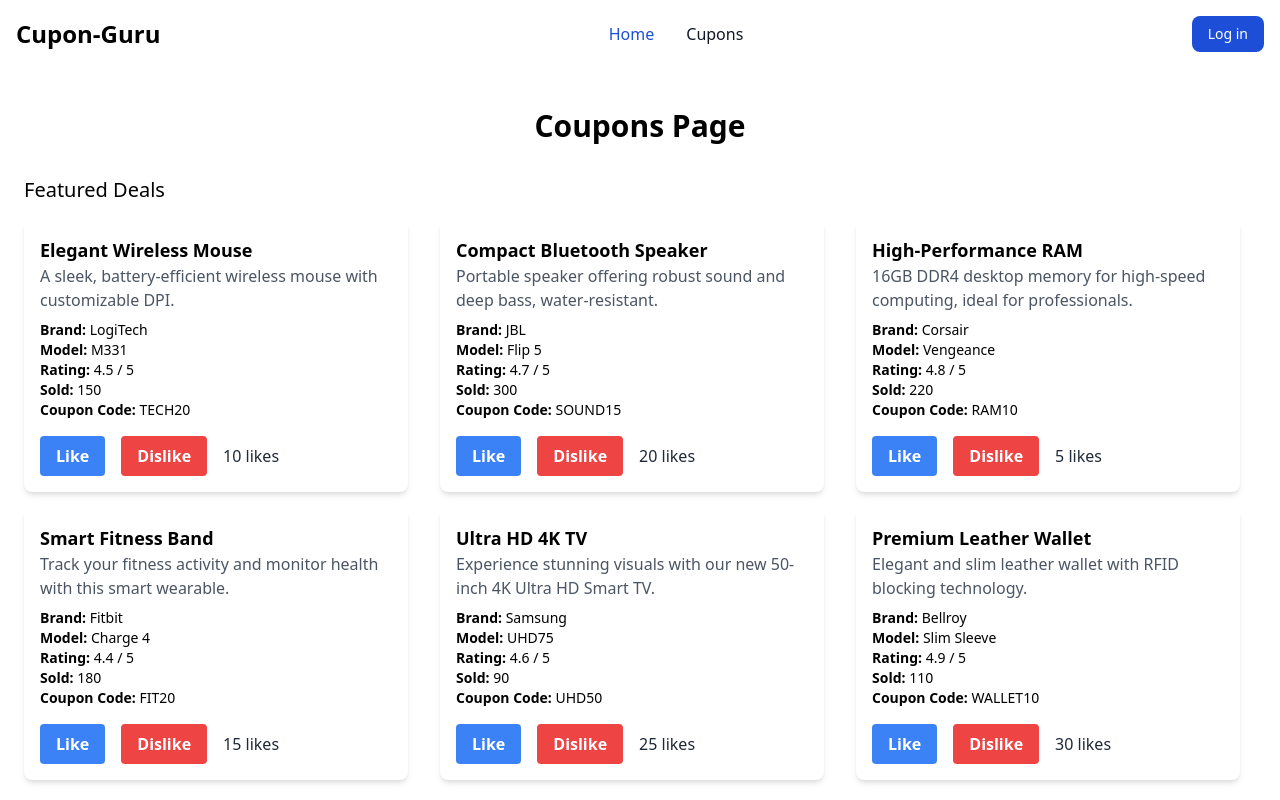
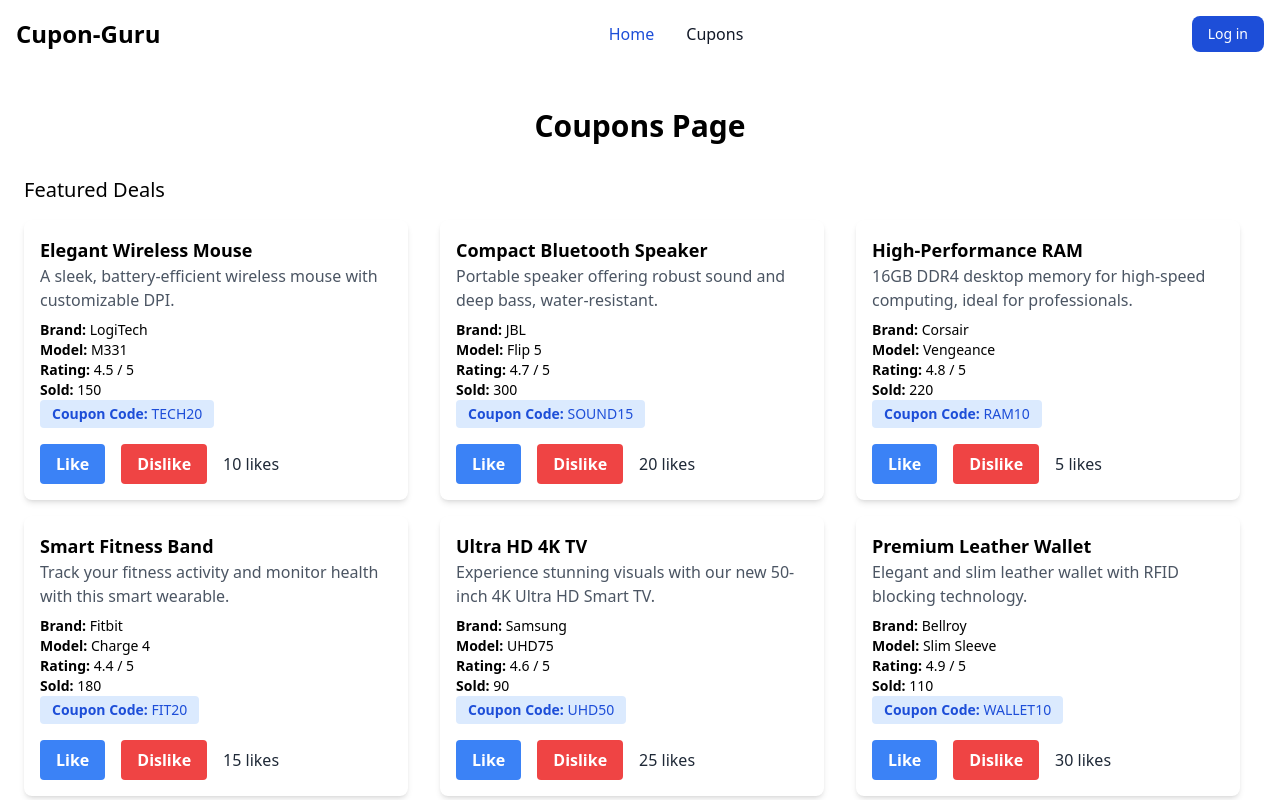
Before and after one commit to meirjc-adzz/test-svkit, a SvelteKit app: page /cupons in a window 1280 px wide. Shown: the top 800 px of the page. Built offline with nearby package versions, Linux system fonts and the light colour scheme.

Commit message:
copy functionality added

```diff
--- a/src/components/SimpleCard.svelte
+++ b/src/components/SimpleCard.svelte
@@ -19,6 +19,15 @@
 			likeCount -= 1;
 		}
 	}
+
+	async function copyCodeToClipboard() {
+		try {
+			await navigator.clipboard.writeText(cuponCode);
+			alert('Coupon code copied to clipboard!');
+		} catch (err) {
+			alert('Failed to copy the coupon code.');
+		}
+	}
 </script>
 
 <div class="bg-white shadow-md rounded-lg p-4 max-w-sm">
@@ -29,7 +38,15 @@
 		<li><strong>Model:</strong> {model}</li>
 		<li><strong>Rating:</strong> {rating} / 5</li>
 		<li><strong>Sold:</strong> {totalBought}</li>
-		<li><strong>Coupon Code:</strong> {cuponCode}</li>
+		<li>
+			<button
+				class="bg-blue-100 hover:bg-blue-200 rounded py-1 px-3 text-blue-700"
+				on:click={copyCodeToClipboard}
+			>
+				<strong>Coupon Code:</strong>
+				{cuponCode}
+			</button>
+		</li>
 	</ul>
 	<div class="flex items-center space-x-4 mt-4">
 		<button
```
